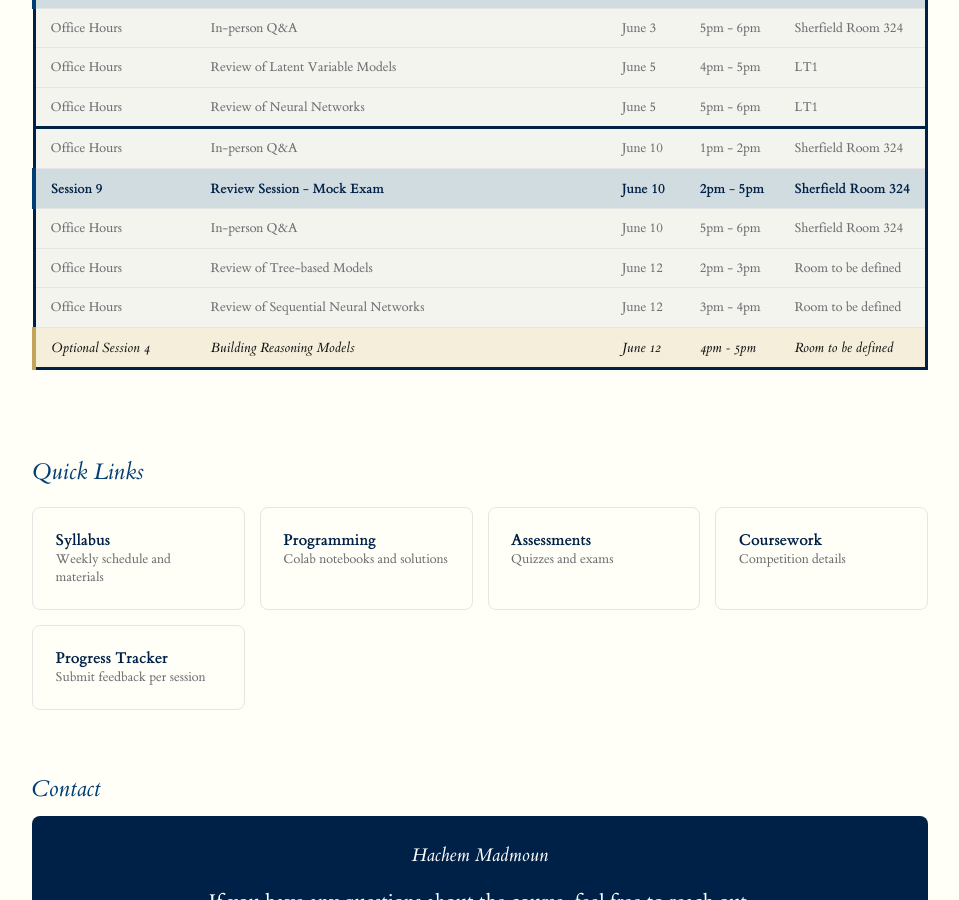
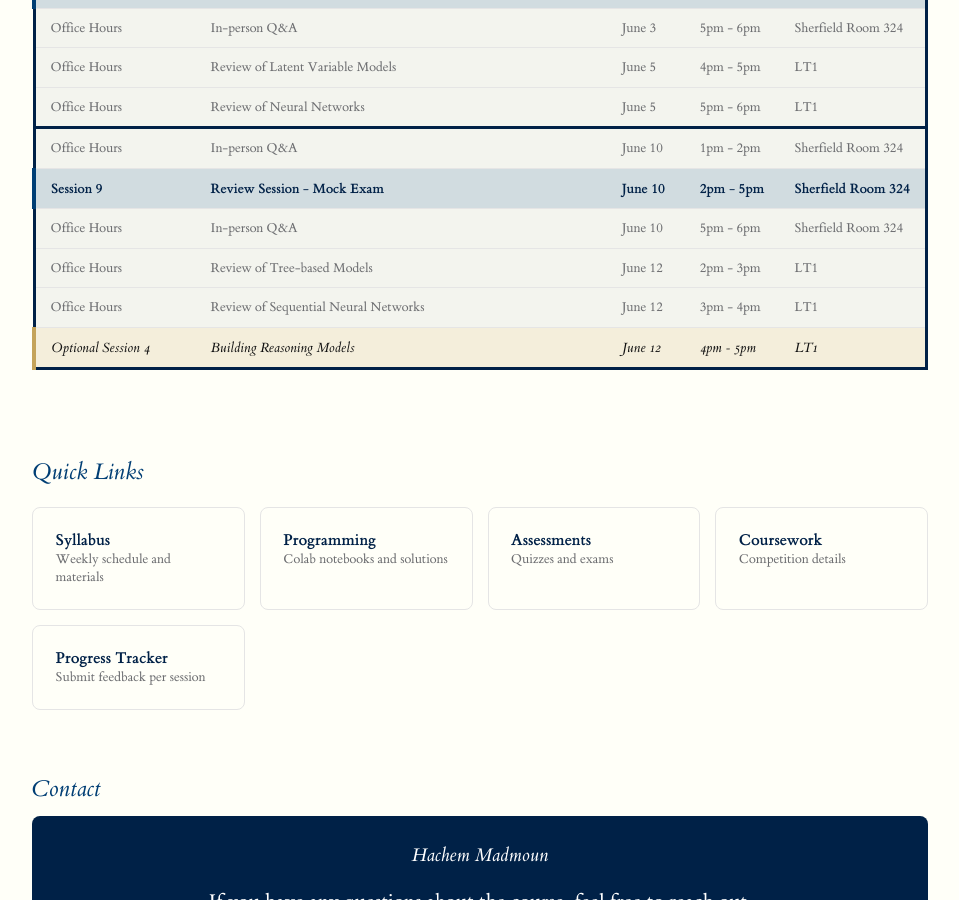
Before and after one commit to hm-ai/BUSI70575, a Jekyll site: the page built from index.md, in a window 1280 px wide and 900 px high, scrolled down 2591 px. Shown: the whole window, without its empty margins (160-1119 px from the left). Built offline with Jekyll 4.4.1, drawn with Linux system fonts in a browser that asks for light colours.

Commit message:
Set room to LT1 for June 12 schedule and Optional Session 4
Co-Authored-By: Claude Opus 4.6 (1M context) <noreply@anthropic.com>

```diff
--- a/index.md
+++ b/index.md
@@ -345,21 +345,21 @@ title: Home
           <td>Review of Tree-based Models</td>
           <td>June 12</td>
           <td>2pm - 3pm</td>
-          <td>Room to be defined</td>
+          <td>LT1</td>
         </tr>
         <tr class="office-hours-row">
           <td>Office Hours</td>
           <td>Review of Sequential Neural Networks</td>
           <td>June 12</td>
           <td>3pm - 4pm</td>
-          <td>Room to be defined</td>
+          <td>LT1</td>
         </tr>
         <tr class="optional-row">
           <td>Optional Session 4</td>
           <td>Building Reasoning Models</td>
           <td>June 12</td>
           <td>4pm - 5pm</td>
-          <td>Room to be defined</td>
+          <td>LT1</td>
         </tr>
       </tbody>
     </table>
```
Also changed, not shown: syllabus.md (+1 -1 lines).
